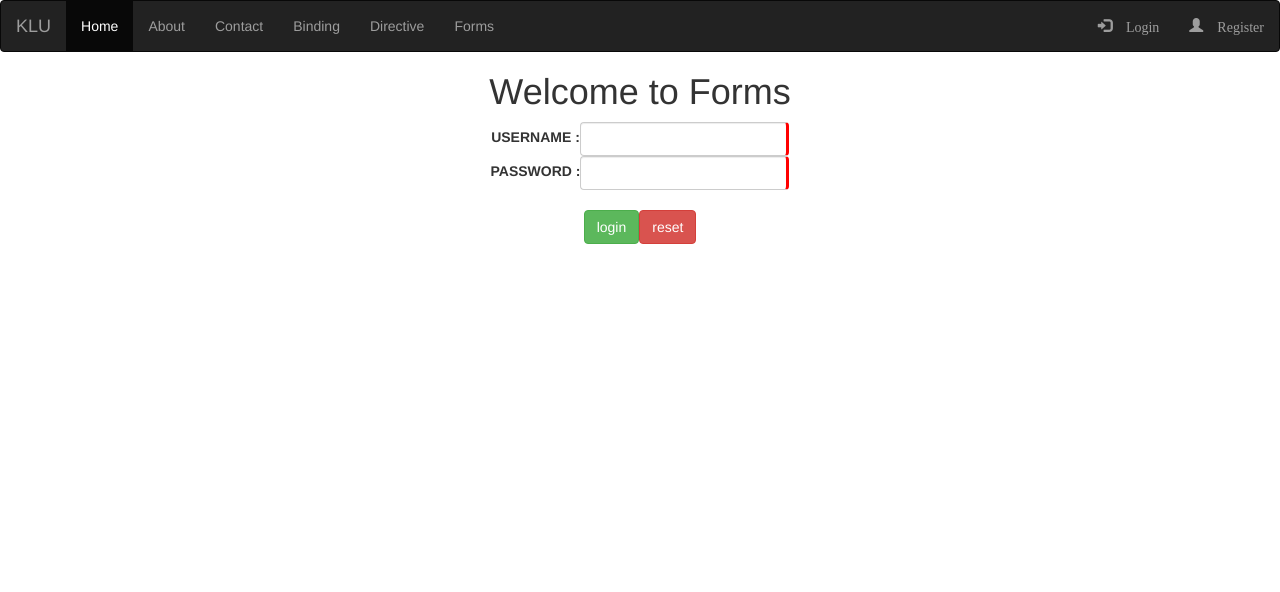
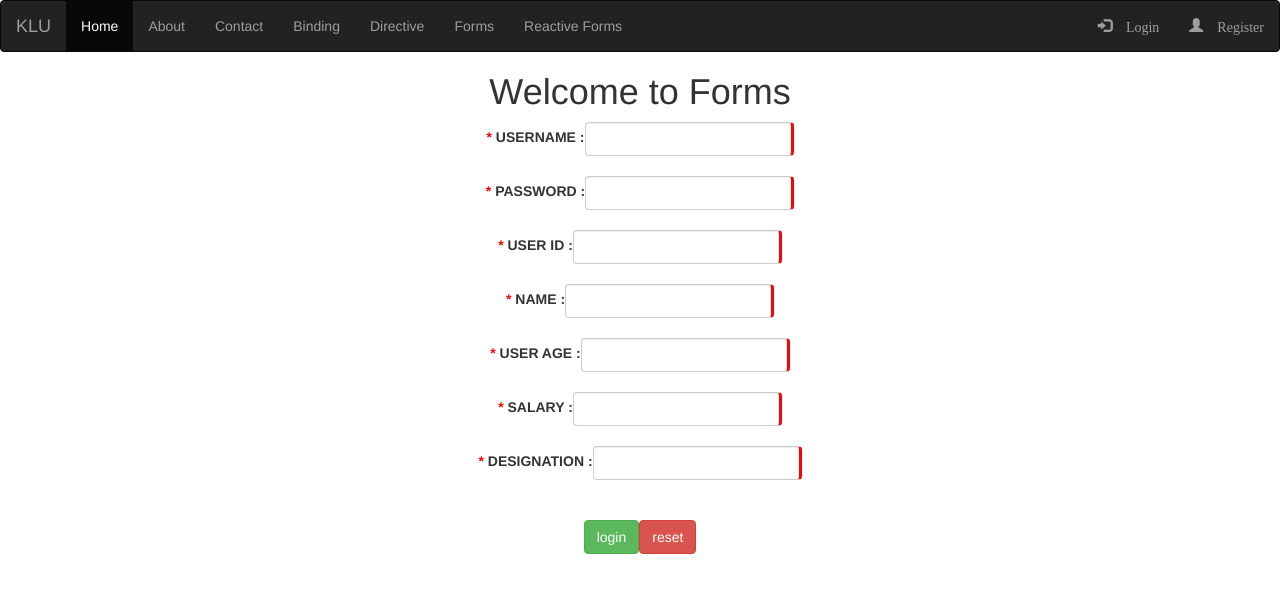
Before and after one commit to sathvik-pothuneedi/Angular, an Angular app: page /forms in a window 1280 px wide. Shown: the top 592 px of the page. Built offline with nearby package versions, Linux system fonts and the light colour scheme.

Commit message:
rform commit

```diff
--- a/src/app/app-routing.module.ts
+++ b/src/app/app-routing.module.ts
@@ -6,6 +6,7 @@ import { RegisterComponent } from './register/register.component';
 import { LoginComponent } from './login/login.component';
 import { DirectiveComponent } from './directive/directive.component';
 import { FormsComponent } from './forms/forms.component';
+import { ReactiveformComponent } from './reactiveform/reactiveform.component';
 
 const routes: Routes = [
 
@@ -37,6 +38,10 @@ component : DirectiveComponent
 {
   path : "forms",
   component : FormsComponent
+},
+{
+  path : "rforms",
+  component : ReactiveformComponent
 }
 ];
 
--- a/src/app/app.component.html
+++ b/src/app/app.component.html
@@ -10,6 +10,7 @@
       <li><a  routerLink="binding">Binding</a></li>
       <li><a  routerLink="directive">Directive</a></li>
       <li><a  routerLink="forms">Forms</a></li>
+      <li><a  routerLink="rforms">Reactive Forms</a></li>
 
     </ul>
     <ul class="nav navbar-nav navbar-right">
--- a/src/app/forms/forms.component.html
+++ b/src/app/forms/forms.component.html
@@ -4,16 +4,47 @@
 
 <form #userForm="ngForm">
     <div class="form-inline">
-        <label>USERNAME : </label>
+        <label><span style="color: red;" *ngIf="username.invalid">* </span> USERNAME : </label>
         <input type="text" class="form-control" required name="username" #username="ngModel" ngModel>
         <br>
         <span *ngIf="username.invalid && username.touched" style="color: red;">UserName is Required*</span>
+        <br>
     </div>
     <div class="form-inline">
-        <label>PASSWORD : </label>
+        <label><span style="color: red;" *ngIf="password.invalid">* </span> PASSWORD : </label>
         <input type="text" class="form-control" required name="password" #password="ngModel" ngModel>
         <br>
-        <span *ngIf="password.invalid && password.touched" style="color: red;">Password is Required*</span>
+        <span *ngIf="password.invalid && password.touched" style="color: red;">Password is Required*</span><br>
+    </div>
+    <div class="form-inline">
+        <label><span style="color: red;" *ngIf="id.invalid">* </span>USER ID : </label>
+        <input type="text" class="form-control" required name="id" #id="ngModel" ngModel>
+        <br>
+        <span *ngIf="id.invalid && id.touched" style="color: red;">ID is Required*</span><br>
+    </div>
+    <div class="form-inline">
+        <label><span style="color: red;" *ngIf="name.invalid">* </span> NAME : </label>
+        <input type="text" class="form-control" required name="name" #name="ngModel" ngModel>
+        <br>
+        <span *ngIf="name.invalid && name.touched" style="color: red;">Name is Required*</span><br>
+    </div>
+    <div class="form-inline">
+        <label><span style="color: red;" *ngIf="age.invalid">* </span> USER AGE : </label>
+        <input type="text" class="form-control" required name="age" #age="ngModel" ngModel>
+        <br>
+        <span *ngIf="age.invalid && age.touched" style="color: red;">Age is Required*</span><br>
+    </div>
+    <div class="form-inline">
+        <label><span style="color: red;" *ngIf="salary.invalid">* </span> SALARY : </label>
+        <input type="text" class="form-control" required name="salary" #salary="ngModel" ngModel>
+        <br>
+        <span *ngIf="salary.invalid && salary.touched" style="color: red;">Salary is Required*</span><br>
+    </div>
+    <div class="form-inline">
+        <label><span style="color: red;" *ngIf="desg.invalid">* </span> DESIGNATION : </label>
+        <input type="text" class="form-control" required name="desg" #desg="ngModel" ngModel>
+        <br>
+        <span *ngIf="desg.invalid && desg.touched" style="color: red;">Designation is Required*</span><br>
     </div>
     <br>
     <div>
--- /dev/null
+++ b/src/app/reactiveform/reactiveform.component.html
@@ -0,0 +1,15 @@
+<div style="text-align: center;">
+<h1>
+    Reactive Forms Demo
+</h1>
+<form [formGroup]="student">
+    First Name : <input type="text" formControlName="firstname">
+    <br>
+    First Name : <input type="text" formControlName="lastname">
+    <br>
+    Age : <input type="text" formControlName="age">
+    <br><br>
+    <input type="submit" value="Register" class="btn btn-success">
+    <input type="reset" value="reset" class="btn btn-danger">
+</form>
+</div>
```
Also changed, not shown: src/app/app.module.ts (+5 -2 lines), src/app/reactiveform/reactiveform.component.ts (added, +10 -0 lines), src/app/reactiveform/reactiveform.component.css (added), 1 other file (tests, documents, lock files or other folders).
